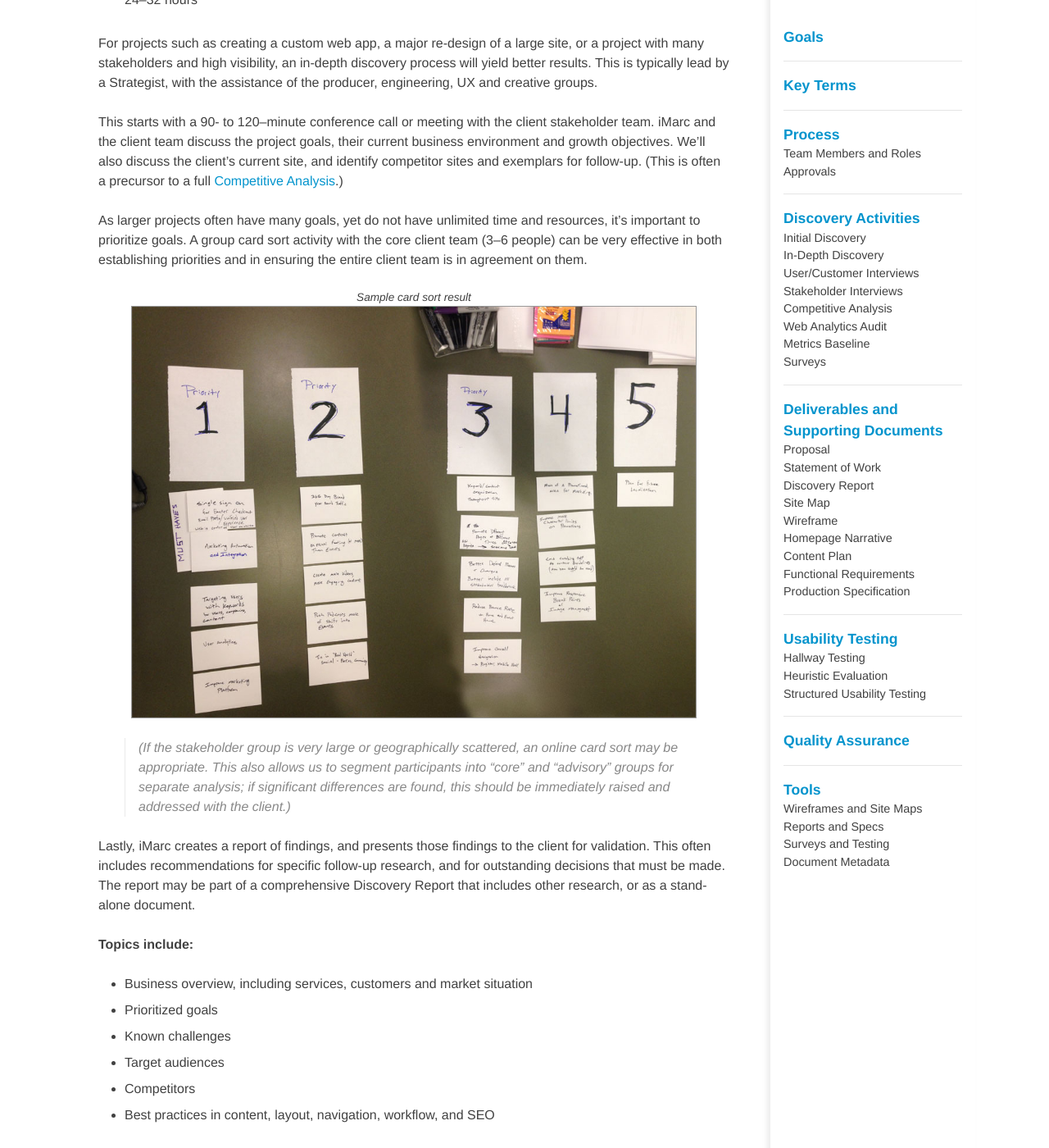
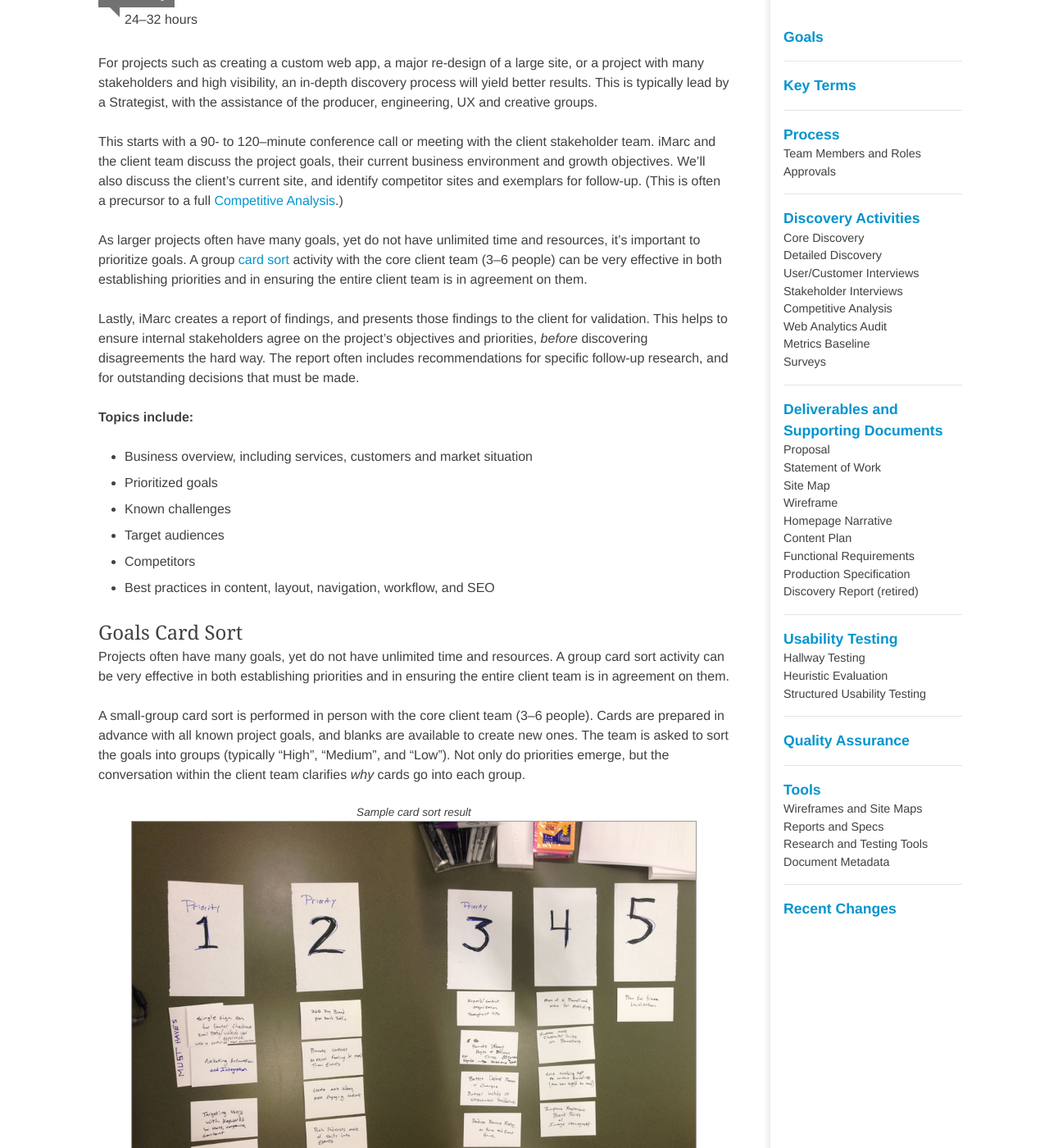
Before and after one commit to imarc/handbook, a Jekyll site: the page built from strategy.markdown, in a window 1280 px wide and 1400 px high, scrolled down 4988 px. Shown: the whole window at 82% size. Built offline with Jekyll 4.4.1, drawn with Linux system fonts in a browser that asks for light colours; nearby versions of some CDN libraries; some web fonts are replaced; some of the changed text lies outside the part shown.

Commit message:
Overhauled discovery activities & deliverables
Overhauled Initial Discovery/In-Depth Discovery (replacing "Intial
Findings" and "Business Analysis and Goals Prioritization",
respectively). Retired Discovery Report. Tools updates. Added card
sorts.

```diff
--- a/strategy.markdown
+++ b/strategy.markdown
@@ -35,14 +35,14 @@ When proposals specify time or cost budget for production, strategy deliverables
 Deliverable
 : A document or similar *work product* you can give to someone.
 
-Task
-: An activity you *do*. It is *not* a deliverable.
+Activity
+: An task you *do*. It is *not* a deliverable. (It may result in one.)
 
-Time Reqs
+Time Req
 : The number of hours required to produce an activity or deliverable, for an *average-sized project*.
 
 Scope
-: The *total hours* allocated to the project, and mandatory *features*. Scope is defined by a [Proposal](strategy#Proposal) or a [Statement of Work](strategy#StatementofWork), and should be restated in the Requirements.
+: The *total hours* allocated to the project, and mandatory *features*. Scope is defined by a [Proposal](strategy#Proposal) or a [Statement of Work](strategy#StatementofWork), and should be restated in the Requirements or Specification.
 
 Requirements
 : What the end product must do. Defined by a [Functional Requirements](strategy#FunctionalRequirements) or a [Production Specification](strategy#ProductionSpecification) document.
@@ -117,7 +117,7 @@ Depending on budget and goals, a number of research activities may be incorporat
 Most are qualitative, meaning they depend heavily upon the expertise and experience of the researchers—for example, interviews and hallway testing. Some are quantitative, meaning they are designed to produce a measurable result—for example, surveys and analytics. Designing meaningful quantitative research takes time, budget and substantial expertise; few projects actually require this, but the ones that do will benefit greatly.
 
 
-### Initial Discovery
+### Core Discovery
 
 Objective
 :	Clearly define the goals of the project and stakeholder needs, quickly and efficiently, for projects of very low complexity
@@ -131,12 +131,11 @@ Deliverables
 Time Req
 :	8–12 hours
 
-
 For projects such as redesigning an existing site or creating a simple informational or marketing site, a focused and fast discovery process can be highly effective. This may not require a dedicated Strategist and may be conducted by the producer, engineering and creative groups.
 
 This starts with a 90-minute conference call or meeting with the client stakeholder team (2-5). iMarc and the client team discuss the project goals, their current business environment and growth objectives, review the current site, and benchmark competitor sites and exemplars.
 
-Next, iMarc creates a short report of findings, and presents those findings to the client for validation.
+Next, iMarc creates a short report of findings, and presents those findings to the client for validation. This helps to ensure internal stakeholders agree on the project's objectives and priorities, _before_ discovering disagreements the hard way.
 
 **Topics include:**
 
@@ -149,7 +148,7 @@ Next, iMarc creates a short report of findings, and presents those findings to t
 
 
 
-### In-Depth Discovery
+### Detailed Discovery
 
 Objective
 :	Clearly define and prioritize the goals of the project, stakeholder needs, and audiences.
@@ -158,7 +157,7 @@ Tasks
 :	Meet with client team to review and prioritize goals, audiences, and benchmarks; discuss content, features, and functionality; identify key challenges. Report findings to client for validation.
 
 Deliverables
-:	Findings are summarized either in a [Discovery Report](strategy#DiscoveryReport), or in a stand-alone discovery findings document (3–8 pages).
+:	Findings document (3–8 pages)
 
 Time Req
 :	24–32 hours
@@ -167,16 +166,9 @@ For projects such as creating a custom web app, a major re-design of a large sit
 
 This starts with a 90- to 120–minute conference call or meeting with the client stakeholder team. iMarc and the client team discuss the project goals, their current business environment and growth objectives. We'll also discuss the client's current site, and identify competitor sites and exemplars for follow-up. (This is often a precursor to a full [Competitive Analysis](#CompetitiveAnalysis).)
 
-As larger projects often have many goals, yet do not have unlimited time and resources, it's important to prioritize goals. A group card sort activity with the core client team (3–6 people) can be very effective in both establishing priorities and in ensuring the entire client team is in agreement on them.
+As larger projects often have many goals, yet do not have unlimited time and resources, it's important to prioritize goals. A group [card sort](#GoalsCardSort) activity with the core client team (3–6 people) can be very effective in both establishing priorities and in ensuring the entire client team is in agreement on them.
 
-<figure markdown="1">
-<figcaption>Sample card sort result</figcaption>
-![Sample card sort](img/strategy/cardsort.jpg)
-</figure>
-
-> (If the stakeholder group is very large or geographically scattered, an online card sort may be appropriate. This also allows us to segment participants into "core" and "advisory" groups for separate analysis; if significant differences are found, this should be immediately raised and addressed with the client.)
-
-Lastly, iMarc creates a report of findings, and presents those findings to the client for validation. This often includes recommendations for specific follow-up research, and for outstanding decisions that must be made. The report may be part of a comprehensive Discovery Report that includes other research, or as a stand-alone document.
+Lastly, iMarc creates a report of findings, and presents those findings to the client for validation. This helps to ensure internal stakeholders agree on the project's objectives and priorities, _before_ discovering disagreements the hard way. The report often includes recommendations for specific follow-up research, and for outstanding decisions that must be made.
 
 **Topics include:**
 
@@ -186,6 +178,26 @@ Lastly, iMarc creates a report of findings, and presents those findings to the c
 + Target audiences
 + Competitors
 + Best practices in content, layout, navigation, workflow, and SEO
+
+#### Goals Card Sort
+
+Projects often have many goals, yet do not have unlimited time and resources. A group card sort activity can be very effective in both establishing priorities and in ensuring the entire client team is in agreement on them.
+
+A small-group card sort is performed in person with the core client team (3–6 people). Cards are prepared in advance with all known project goals, and blanks are available to create new ones. The team is asked to sort the goals into groups (typically "High", "Medium", and "Low").  Not only do priorities emerge, but the conversation within the client team clarifies _why_ cards go into each group.
+
+<figure markdown="1">
+<figcaption>Sample card sort result</figcaption>
+![Sample card sort](img/strategy/cardsort.jpg)
+</figure>
+
+If the stakeholder group is very large or geographically scattered, an online card sort may be appropriate. This also allows us to segment participants into "core" and "advisory" groups for separate analysis; if significant differences are found, this should be immediately raised and addressed with the client.
+
+**Other applications:** This technique can is also effective at prioritizing audiences or brand attributes. An "open sort" exercise, in which the groups are created on the fly by participants, is very useful for organizing. (But be aware that creating groups and finding content in groups are different cognitive tasks; use a tree testinng tool such as TreeJack to test content findability, not a card sort.)
+
+Recommended reading:
+
+* [Card Sorting: Mistakes Made and Lessons Learned](http://www.uxmatters.com/mt/archives/2007/09/card-sorting-mistakes-made-and-lessons-learned.php)
+* [Open Card Sort Analysis 101](http://www.uxbooth.com/articles/open-card-sort-analysis-101/)
 
 
 ### User/Customer Interviews
@@ -197,7 +209,7 @@ Tasks
 :	Locate, contact and talk to the *actual users* of the site or application, conducting contextual, unbiased interviews.
 
 Deliverables
-:	Findings are summarized either in a [Discovery Report](strategy#DiscoveryReport), or in a stand-alone user/customer interview findings document.
+:	Findings document (typically 3–5 pages)
 
 Time Req
 :	30 hours for 6 user/customer interviews
@@ -229,10 +241,10 @@ Tasks
 :	Speak with key stakeholders. Understand and document their pain, aspirations, and goals for the project.
 
 Deliverables
-:	Findings are summarized either in a [Discovery Report](strategy#DiscoveryReport), or in a stand-alone stakeholder interview findings document.
+:	Findings document (typically 3–5 pages)
 
 Time Req
-:	32–68 hours for 6–12 stakeholders and inclusion in Discovery Report
+:	32–68 hours for 6–12 stakeholders
 
 
 Stakeholder interviews help uncover the desires and goals of each decision maker involved in the project. Often, the needs of different stakeholders must be balanced or prioritized; the interviews help make informed recommendations.
@@ -255,6 +267,7 @@ Stakeholders often mistake their own needs for their users' needs. It's our job
 Batching in small groups can reduce time spent on-site but saves little time overall, and tend to result in less detailed information from all participants. Interviewing senior stakeholders effectively tends to be staff- and time-intensive.
 
 
+
 ### Competitive Analysis
 
 Objective
@@ -264,7 +277,7 @@ Tasks
 :	Look for patterns and best practices in content, layout, navigation, workflow, and SEO.
 
 Deliverables
-:	A competitive analysis should culminate in specific recommendations for the project,summarized either in a [Discovery Report](strategy#DiscoveryReport), or in a stand-alone user/customer interview findings document.
+:	A competitive analysis should culminate in specific recommendations for the project, summarized a findings document (typically 2–5 pages).
 
 Time Req
 : 16–32 hours, depending on breadth and depth
@@ -320,7 +333,7 @@ Tasks
 :	Talk to core stakeholders, identify metrics for success based on their business activities, and document and prepare those metrics for implementation by the development team.
 
 Deliverables
-:	1–2 page stand-alone report or inclusion in Discovery Report. The findings and metrics should be incorporated into the site Requirements or Specification.
+:	1–3 page findings document. The findings and metrics should be incorporated into the site Requirements or Specification.
 
 Time Req
 :	6–8 hours
@@ -339,7 +352,6 @@ It should provide up to 12 total metrics (the limit of a Google Analytics Dashbo
 In both cases, set a baseline to measure improvement (if possible). If the client is active in social media, also measure [amplification and applause](http://www.kaushik.net/avinash/best-social-media-metrics-conversation-amplification-applause-economic-value/) rates.
 
 
-
 ### Surveys
 
 Objective
@@ -349,7 +361,7 @@ Tasks
 :	Design a set of closed-ended questions, distribute the survey to users (see [survey tools](strategy#SurveysandTesting) below), analyze the results.
 
 Deliverables
-:	Results are delivered either in a stand-alone survey findings document, or in a [Discovery Report](strategy#DiscoveryReport).
+:	1–3 page summary of findings.
 
 Time Req
 : 32–40 hours per survey. If also recruiting, add 8–12 hours.
@@ -363,6 +375,7 @@ Watch out for [confirmation bias](http://en.wikipedia.org/wiki/Confirmation_bias
 
 
 
+
 ## Deliverables and Supporting Documents
 
 > ”Only when one writes do the gaps appear and inconsistencies protrude. The act of writing turns out to require hundreds of mini-decisions, and it is the existence of these that distinguishes clear, exact policies from fuzzy ones.“
@@ -373,40 +386,12 @@ During the strategy process, we'll refer to and create a number of deliverables.
 
 ### Proposal
 
-A proposal is created by Business Development and is a sales tool. It defines the project scope, suggests features and functionality, and usually includes quite a lot of background research and client goals. *Every strategy participant should read the proposal, in its entirety.*
+A proposal is created by Business Development and is a sales tool. It defines the project scope, suggests features and functionality, and usually includes quite a lot of background research and client goals. ***Every strategy participant should read the proposal, in its entirety.***
 
 
 ### Statement of Work
 
 A Statement of Work, or SOW, may be created by Business Development or a Producer. It's not a sales tool. SOWs are used for existing clients who don't need to be sold on iMarc as a vendor. An SOW defines project scope, features and functionality. It usually does not include background research & discovery, and rarely requires a [Production Specification](strategy#ProductionSpecification) before production.
-
-
-### Discovery Report
-
-Summary
-:	A 10–25 page document summarizing the results of all [Discovery Activities](strategy#DiscoveryActivities) and providing specific recommendations for the project, for projects with production scope of *over 250 hours*.
-
-Time Req
-:	Sum of Discovery Activities conducted (above)
-
-The Discovery Report documents what we've learned, and provides specific recommendations for use in developing the [site map](strategy#SiteMap), [wireframes](strategy#Wireframe), and [specification](strategy#ProductionSpecification).
-
-Its secondary goal is to ensure internal stakeholders agree upon the project's objectives and priorities before creating a Production Specification.
-
-**Topics may include:**
-
-+ [In-Depth Discovery](strategy#InDepthDiscovery)
-+ [Web Analytics Audit](strategy#WebAnalyticsAudit)
-+ [Metrics Baseline](strategy#MetricsBaseline)
-+ [Competitive Analysis](strategy#CompetitiveAnalysis)
-+ [Stakeholder Interviews](strategy#StakeholderInterviews) findings
-+ [User/Customer Interviews](strategy#UserCustomerInterviews) findings
-+ [Survey](strategy#Surveys) findings
-+ [Usability Testing](strategy#UsabilityTesting) results
-+ Recommendations
-
-The Discovery Report serves as a foundation for the next documents: site map, wireframes, and specifications.
-
 
 
 ### Site Map
@@ -530,9 +515,7 @@ Time Req
 Template
 :	https://github.com/imarc/strategy.imarc.net/tree/master/docs/template
 
-
 This document should restate scope of production phase (which often changes somewhat during discovery), and must be approved by the client. It describes business needs driving the project, and describes front-end functionality (what, not how). It typically includes a [Site Map](strategy#SiteMap) and [Homepage Wirefame](strategy#Wireframe). It should be reviewed by the Producer before finalization, and may include or reference change orders vs the proposal scope.
-
 
 
 ### Production Specification
@@ -557,6 +540,13 @@ This document restates the scope of production and must be approved by the clien
 (A Production Spec is somewhat akin to a formal [Functional Specification](http://en.wikipedia.org/wiki/Functional_specification). However, it's not as detailed: we are not building the Space Shuttle, and there is room for improvisation. Our developers have tremendous domain knowledge; it's important to let them exercise it and explore novel approaches. See also Joel Spolsky's [Painless Functional Specifications](http://www.joelonsoftware.com/articles/fog0000000036.html) series.)
 
 
+### Discovery Report (retired)
+
+We have removed the Discovery Report as a separate deliverable. We've found that brief findings documents for each discovery activity are more digestible by the client, faster to produce, and get more useful client feedback than long, monolithic reports.
+
+If a client requires a Discovery Report, one can be produced by special request. Please contact the Producer to arrange a Change Order.
+
+
 
 
 ## Usability Testing
@@ -567,7 +557,6 @@ This document restates the scope of production and must be approved by the clien
 The best way to find out what does or does not work well is by asking *real people* to try it.
 
 Usability testing can be used to improve existing systems, or while developing new ones. We engage in several types of testing.
-
 
 ### Hallway Testing
 
@@ -597,10 +586,10 @@ Tasks
 : Evaluate a user interface against usability principles and provide recommendations for improvement.
 
 Deliverables
-:	Results may be delivered as part of the [Discovery Report](strategy#DiscoveryReport) or as a dedicated findings report.
+:	1–3 page findings document
 
 Time Req
-:	6–8 hours and inclusion in the Discovery Report
+:	6–8 hours
 
 Experienced usability team members evaluate the user interface (current or planned), judging compliance with recognized usability principles, and provide oral or written suggestions for improvements. This is informal and relatively quick, but depends upon an experienced evaluator. It is well-suited to aggressive project schedules.
 
@@ -616,7 +605,7 @@ Tasks
 : Create a list of tasks to test; create a prototype; put humans in front of it; give them the tasks; record what happens.
 
 Deliverables
-:	Results may be delivered as part of the [Discovery Report](strategy#DiscoveryReport) or as a dedicated usability findings report.
+:	4–8 page findings document
 
 Time Req
 :	64–80 hours per round, with 4–5 users, and written usability report and recommendations.
@@ -630,6 +619,10 @@ Next, create a formal task list and script, recruit [4 to 5 users](http://www.nn
 The script helps to ensure consistency, video recording the screen lets us revisit the tests.
 
 Steve Krug's book [Rocket Surgery Made Easy]() is an excellent guide to designing and conducting usability testing. Another useful (and shorter) work is Jacob Nielsen's [Travelling Usability Lab](http://www.nngroup.com/articles/traveling-usability-lab/) article.
+
+<figure markdown="1">
+![Live Usabilility Testing](img/strategy/user-testing-live.jpg)
+</figure>
 
 
 
@@ -684,17 +677,17 @@ We sometimes use [Google Docs](http://docs.google.com) through iMarc's Google Ap
 [Keynote](http://www.apple.com/iwork/keynote/) is used when presenting on-screen. (If cross-platform compatibility will be required, we use PowerPoint.) Branded templates can be downloaded from [our intranet](http://internal.imarc.net/).
 
 
-### Surveys and Testing
+### Research and Testing Tools
 
-[Survey Monkey](http://surveymonkey.com) is used to conduct user surveys.
+**Surveys:** [Survey Monkey](http://surveymonkey.com) is used to conduct user surveys.
 
-[Treejack](http://www.optimalworkshop.com/treejack.htm) is used for testing content structure and navigation.
+**Tree Testing:** [Treejack](http://www.optimalworkshop.com/treejack.htm) is used for testing content structure and navigation.
 
-[OptimalSort](http://www.optimalworkshop.com/optimalsort.htm) is used for remote card sort exercises.
+**Card Sorting:** [OptimalSort](http://www.optimalworkshop.com/optimalsort.htm) is used for remote card sort exercises. ([Here are some others](http://www.measuringux.com/CardSorting/); we haven't yet tried most of them.)
 
-[Camtasia](http://www.techsmith.com/camtasia.html) is used for conducting in-person user testing. Camtasia records the session screen and audio.
+**Screen Recording:** [Camtasia](http://www.techsmith.com/camtasia.html) is used for conducting in-person user testing. Camtasia records the session screen and audio.
 
-[GoToMeeting](http://www.gotomeeting.com/fec/) or [Join.me](http://join.me) are used for remote user testing.
+**Screen Sharing:** [GoToMeeting](http://www.gotomeeting.com/fec/) or [Join.me](http://join.me) are used for remote user testing.
 
 
 
@@ -728,3 +721,12 @@ Revision Notes
 
 #### Example of a document metadata block
 ![Example metadata block](img/strategy/metadata.png)
+
+
+## Recent Changes ##
+
+This section lists major updates only. For a complete history, see the [document history](https://github.com/imarc/handbook/commits/gh-pages/strategy.markdown) on GitHub.
+
+* April 4, 2014: Overhauled Initial Discovery/In-Depth Discovery (replacing "Intial Findings" and "Business Analysis and Goals Prioritization", respectively). Retired Discovery Report. Tools updates. Added card sorts.
+* February 20, 2014: Site Map updates and new illustrations.
+* Jan 31, 2014: Added document templates to many deliverables.
```
Also changed, not shown: other parts of strategy.markdown (+2 -2 lines), img/strategy/user-testing-live.jpg (added).
